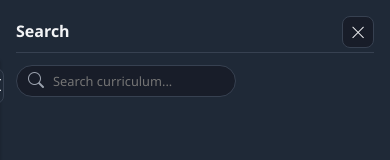
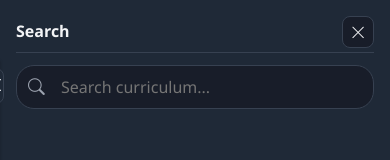
Before and after one commit to GeorgeBPrice/Preppy-Job-Prepper, a Vue app: page / in a window 390 px wide. Both pictures are taken after a click on the button 259 px from the left and 33 px from the top of the page. Shown: the top 160 px of the page. Built offline with nearby package versions, Linux system fonts and the light colour scheme.

Commit message:
Mobile UI + Search UX Improvements

```diff
--- a/src/App.vue
+++ b/src/App.vue
@@ -221,7 +221,8 @@ watch(
 }
 
 @media (max-width: 767px) {
-  .content-area {
+  .content-area,
+  .sidebar-collapsed .content-area {
     margin-left: 0;
     width: 100%;
     transition:
--- a/src/components/SearchBar.vue
+++ b/src/components/SearchBar.vue
@@ -1,19 +1,25 @@
 <template>
   <div class="search-container" :class="{ active: isSearchActive }">
     <div class="search-input-wrapper">
+      <div class="search-input-inner">
         <i class="bi bi-search search-icon"></i>
         <input
           ref="searchInput"
           v-model="searchQuery"
-        type="text"
+          type="search"
+          enterkeyhint="search"
+          inputmode="search"
+          autocapitalize="off"
+          autocorrect="off"
+          spellcheck="false"
           class="search-input"
           placeholder="Search curriculum..."
           @focus="isSearchActive = true"
           @blur="handleBlur"
           @keydown.esc="clearSearch"
-        @keydown.down.prevent="navigateResults(1)"
-        @keydown.up.prevent="navigateResults(-1)"
-        @keydown.enter="selectResult"
+          @keydown.down.prevent="onArrowDown"
+          @keydown.up.prevent="onArrowUp"
+          @keydown.enter.prevent="onEnter"
         />
         <i
           v-if="searchQuery"
@@ -21,6 +27,17 @@
           @click="clearSearch"
           @mousedown.prevent
         ></i>
+      </div>
+      <button
+        v-if="searchQuery"
+        type="button"
+        class="search-find-btn"
+        @mousedown.prevent
+        @click="commitSearch"
+        aria-label="Hide keyboard and show results"
+      >
+        <span>Search</span>
+      </button>
     </div>
 
     <div v-if="isSearchActive && searchResults.length > 0" class="search-results">
@@ -289,6 +306,7 @@ watch(searchResults, () => {
 // Reset selected index when search query changes
 watch(searchQuery, () => {
   selectedIndex.value = 0
+  hasArrowNavigated.value = false
 })
 
 // Extract context around the match
@@ -324,13 +342,23 @@ function clearSearch() {
   selectedIndex.value = 0
 }
 
+// Tracks whether the user has moved selection with the arrow keys.
+// Reset on each query change — we only treat Enter as "open the highlighted
+// result" after an explicit up/down navigation, otherwise Enter on mobile
+// should dismiss the keyboard without navigating away.
+const hasArrowNavigated = ref(false)
+
 // Handle input blur with improved focus check
 function handleBlur(event) {
-  // More reliable blur handling that doesn't interfere with result selection
   setTimeout(() => {
-    // Check if focus is still within the search container
     const searchContainer = event.target.closest('.search-container')
     const activeElement = document.activeElement
+
+    // Mobile flow: tapping Done/Go blurs the input so the on-screen keyboard
+    // hides. Keep the results panel open as long as a query is entered so
+    // the user can scroll and tap a result. The panel only closes via the
+    // clear (X) / Esc, or when the user taps outside the container.
+    if (searchQuery.value.trim()) return
 
     if (!searchContainer.contains(activeElement)) {
       isSearchActive.value = false
@@ -338,20 +366,38 @@ function handleBlur(event) {
   }, 200)
 }
 
-// Navigate through results with keyboard
-function navigateResults(direction) {
+// Arrow-key navigation of the results list (desktop power-user flow).
+function onArrowDown() {
   if (searchResults.value.length === 0) return
+  hasArrowNavigated.value = true
+  const next = selectedIndex.value + 1
+  if (next < searchResults.value.length) selectedIndex.value = next
+}
 
-  const newIndex = selectedIndex.value + direction
-  if (newIndex >= 0 && newIndex < searchResults.value.length) {
-    selectedIndex.value = newIndex
+function onArrowUp() {
+  if (searchResults.value.length === 0) return
+  hasArrowNavigated.value = true
+  const next = selectedIndex.value - 1
+  if (next >= 0) selectedIndex.value = next
+}
+
+// Enter / mobile "Go" behaviour:
+// - If the user has explicitly highlighted a result via arrow keys, open it
+//   (desktop keyboard flow stays intact).
+// - Otherwise treat it as "commit" — blur the input so the mobile keyboard
+//   hides and the live results list is fully visible. No auto-navigation.
+function onEnter() {
+  if (hasArrowNavigated.value && searchResults.value.length > 0) {
+    navigateToResult(searchResults.value[selectedIndex.value])
+  } else {
+    commitSearch()
   }
 }
 
-// Select the currently highlighted result
-function selectResult() {
-  if (searchResults.value.length === 0) return
-  navigateToResult(searchResults.value[selectedIndex.value])
+// Mobile-friendly commit: dismiss the on-screen keyboard but keep results
+// open so the user can tap a specific result.
+function commitSearch() {
+  if (searchInput.value) searchInput.value.blur()
 }
 
 // Navigate to the selected result
@@ -418,9 +464,17 @@ onBeforeUnmount(() => {
 }
 
 .search-input-wrapper {
+  display: flex;
+  align-items: center;
+  width: 100%;
+}
+
+.search-input-inner {
   position: relative;
   display: flex;
   align-items: center;
+  flex: 1;
+  min-width: 0;
 }
 
 .search-input {
@@ -433,6 +487,64 @@ onBeforeUnmount(() => {
   color: var(--text-color);
   transition: all 0.3s ease;
   font-size: 0.9rem;
+}
+
+.search-input::-webkit-search-cancel-button,
+.search-input::-webkit-search-decoration {
+  -webkit-appearance: none;
+  appearance: none;
+}
+
+.search-find-btn {
+  display: none;
+  align-items: center;
+  gap: 4px;
+  margin-left: 8px;
+  padding: 0 14px;
+  height: 40px;
+  border-radius: 20px;
+  border: 1px solid var(--primary-color-dark, var(--primary-color));
+  background-color: var(--primary-color-dark, var(--primary-color));
+  color: #fff;
+  font-weight: 600;
+  font-size: 0.95rem;
+  cursor: pointer;
+  white-space: nowrap;
+  transition:
+    background-color 0.15s ease,
+    opacity 0.15s ease;
+}
+
+.search-find-btn:hover:not(:disabled) {
+  background-color: var(--primary-color-dark, var(--primary-color));
+  border-color: var(--primary-color-dark, var(--primary-color));
+}
+
+.search-find-btn:disabled {
+  opacity: 0.45;
+  cursor: not-allowed;
+}
+
+.search-find-btn i {
+  font-size: 0.95rem;
+}
+
+.search-hint {
+  margin-top: 10px;
+  padding: 8px 12px;
+  font-size: 0.85rem;
+  color: var(--text-muted);
+  background-color: rgba(var(--primary-color-rgb, 79, 70, 229), 0.08);
+  border: 1px dashed rgba(var(--primary-color-rgb, 79, 70, 229), 0.3);
+  border-radius: 6px;
+  line-height: 1.4;
+  display: flex;
+  align-items: center;
+  gap: 6px;
+}
+
+.search-hint strong {
+  color: var(--text-color);
 }
 
 .search-input:focus {
@@ -461,9 +573,9 @@ onBeforeUnmount(() => {
 .search-results {
   position: absolute;
   width: 500px;
+  max-width: calc(100vw - 32px);
   top: 100%;
   left: 0;
-  right: 0;
   margin-top: 8px;
   background-color: var(--bg-card);
   border-radius: 8px;
@@ -579,13 +691,39 @@ mark {
 
 /* Responsive styles */
 @media (max-width: 768px) {
-  .search-container {
-    max-width: 220px;
+  /* Inside the full-screen mobile overlay — stretch to the overlay's
+     inner width (~90% of the screen after the overlay's 1rem padding). */
+  .mobile-search-overlay .search-container {
+    width: 100%;
+    max-width: none;
   }
 
-  .search-input {
-    height: 32px;
-    font-size: 0.8rem;
+  .mobile-search-overlay .search-input-wrapper {
+    width: 100%;
+  }
+
+  .mobile-search-overlay .search-input {
+    height: 44px;
+    font-size: 1rem; /* 16px so iOS does not auto-zoom on focus */
+    padding: 0 44px;
+  }
+
+  .mobile-search-overlay .search-icon,
+  .mobile-search-overlay .clear-icon {
+    font-size: 1.05rem;
+  }
+
+  .mobile-search-overlay .search-find-btn {
+    display: inline-flex;
+  }
+
+  .mobile-search-overlay .search-results,
+  .mobile-search-overlay .search-no-results {
+    position: static;
+    width: 100%;
+    max-width: 100%;
+    margin-top: 10px;
+    max-height: calc(100vh - 220px);
   }
 }
 </style>
```
Lines whose indentation alone changed are shown as unchanged.
